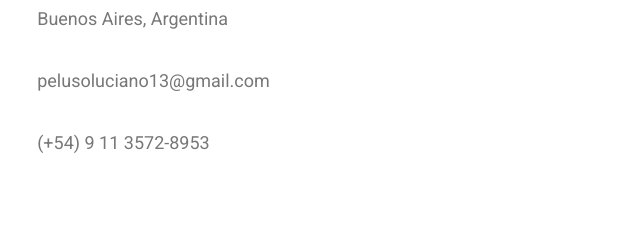
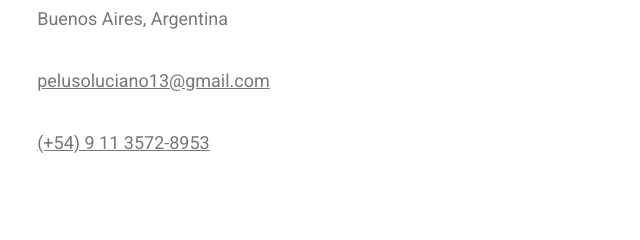
Before and after one commit to luciano-peluso/mi-web, a plain HTML site: page index.html in a window 1280 px wide. Shown: the part 451-691 px from the top of the page, 626-1266 px from the left. Drawn offline with Linux system fonts and the light colour scheme.

Commit message:
Se agregaron los links de contacto al numero de telefono y mail

```diff
--- a/index.html
+++ b/index.html
@@ -45,8 +45,8 @@
                     <div class="details">
                         <p class="prompt">Edad</p> <p class="answer">22</p>
                         <p class="prompt">Residencia</p> <p class="answer">Buenos Aires, Argentina</p>
-                        <p class="prompt">E-mail</p> <p class="answer">pelusoluciano13@gmail.com</p>
-                        <p class="prompt">Teléfono</p> <p class="answer">(+54) 9 11 3572-8953 </p>
+                        <p class="prompt">E-mail</p> <a href="mailto:pelusoluciano@gmail.com" class="answer">pelusoluciano13@gmail.com</a>
+                        <p class="prompt">Teléfono</p> <a href="https://wa.me/+5491135728953" class="answer">(+54) 9 11 3572-8953 </a>
                     </div>
                 </div>
             </div>
```
